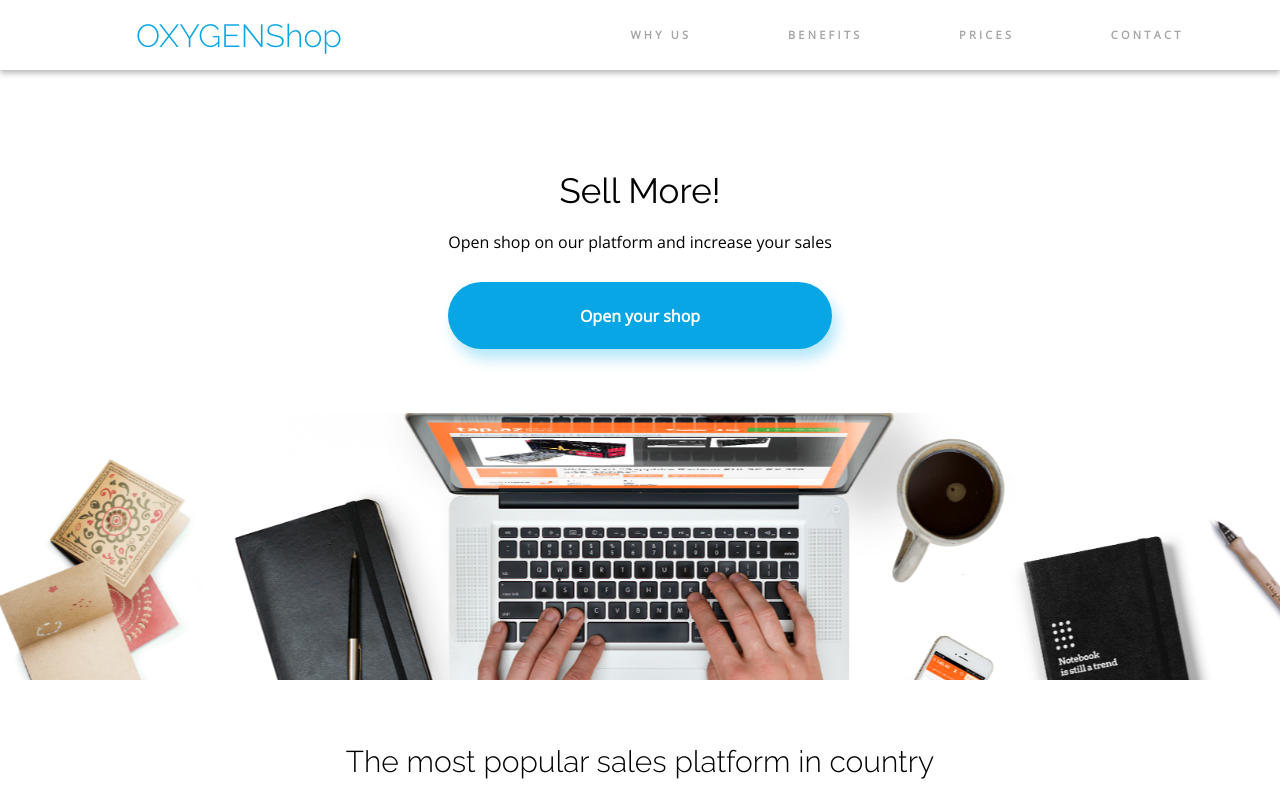
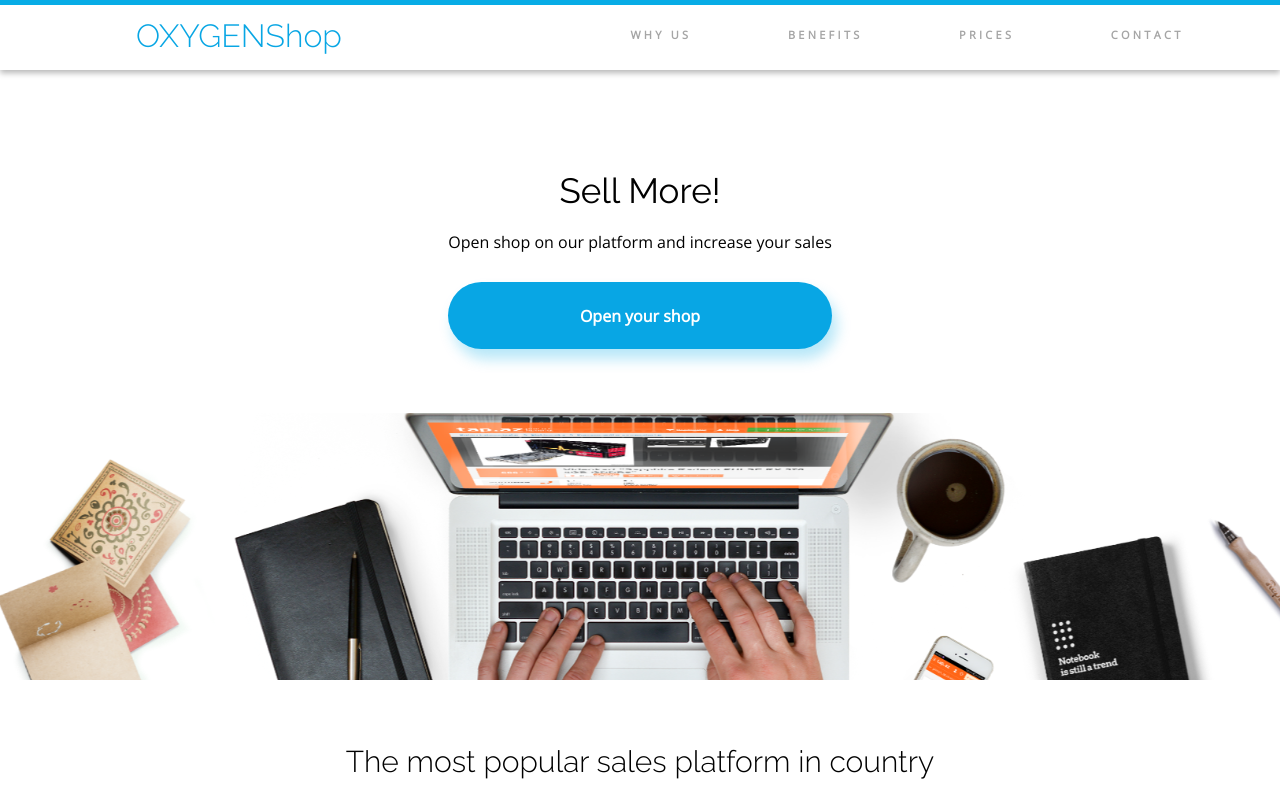
Before and after one commit to Damiansebastians/OXYGENShop-Project, a plain HTML site: page index.html in a window 1280 px wide. Shown: the top 800 px of the page. Drawn offline with nearby package versions, Linux system fonts and the light colour scheme.

Commit message:
Working in porcentage scroller

```diff
--- a/index.html
+++ b/index.html
@@ -9,6 +9,10 @@
     <title>OXYGEN Shop</title>
 </head>
 <body>
+    <div class="percentage">
+        <div id="percentage-scroller" class="percentage-scroller">
+        </div>
+    </div>
     <header>
         <div class="header">
             <p class="header-text">OXYGENShop</p>
--- a/style.scss
+++ b/style.scss
@@ -11,6 +11,20 @@
 
     body {
         min-width: 320px;
+    }
+
+    .percentage{
+        top: 0;
+        position: fixed;
+        width: 100%;
+        height: 5px;
+        z-index: 6;
+    }
+
+    .percentage-scroller{
+        width: 100%;
+        height: 100%;
+        background-color: #07ACE6;
     }
 
             .header{
```
Also changed, not shown: style.css, 1 other file.
